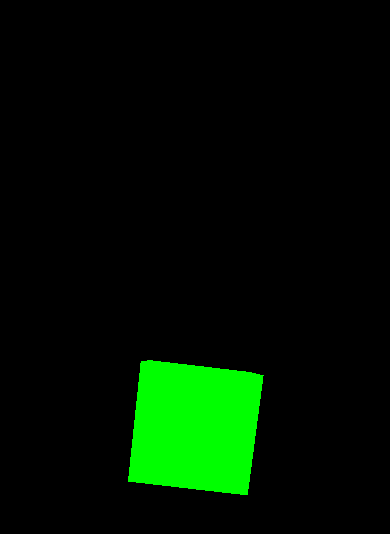
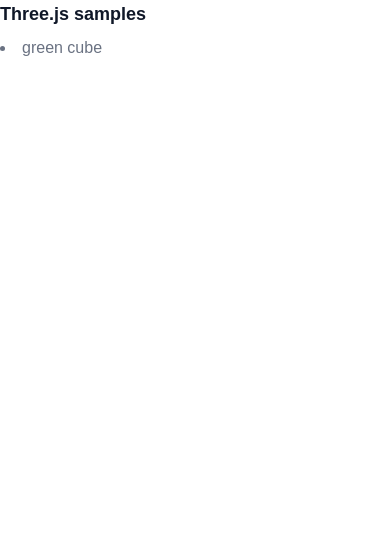
Before and after one commit to tknkaa/threejs-samples, a Next.js app: page / in a window 390 px wide. Shown: the top 534 px of the page. Built offline with nearby package versions, Linux system fonts and the light colour scheme.

Commit message:
feat: separate art works in different pages

```diff
--- /dev/null
+++ b/app/green-cube/page.tsx
@@ -0,0 +1,55 @@
+"use client";
+
+import Link from "next/link";
+import { Suspense, useEffect, useRef } from "react";
+import * as THREE from "three";
+
+export default function Home() {
+	const mountRef = useRef<HTMLDivElement | null>(null);
+
+	useEffect(() => {
+		if (!mountRef.current) return;
+		const scene = new THREE.Scene();
+		const camera = new THREE.PerspectiveCamera(
+			75,
+			window.innerWidth / window.innerHeight,
+			0.1,
+			1000,
+		);
+		const renderer = new THREE.WebGLRenderer();
+
+		renderer.setSize(window.innerWidth, window.innerHeight);
+		mountRef.current.appendChild(renderer.domElement);
+
+		const geometry = new THREE.BoxGeometry(1, 1, 1);
+		const material = new THREE.MeshBasicMaterial({ color: 0x00ff00 });
+		const cube = new THREE.Mesh(geometry, material);
+		scene.add(cube);
+
+		camera.position.z = 5;
+
+		const animate = () => {
+			requestAnimationFrame(animate);
+			cube.rotation.x += 0.01;
+			cube.rotation.y += 0.01;
+			renderer.render(scene, camera);
+		};
+		animate();
+
+		return () => {
+			if (mountRef.current) {
+				mountRef.current.removeChild(renderer.domElement);
+			}
+			renderer.dispose();
+		};
+	}, []);
+
+	return (
+		<>
+			<div className="text-white bg-black ">
+				<Link href={"/"}>Back to Home</Link>
+				<div ref={mountRef}></div>
+			</div>
+		</>
+	);
+}
--- a/app/page.tsx
+++ b/app/page.tsx
@@ -1,47 +1,16 @@
-"use client";
-
-import { useEffect, useRef } from "react";
-import * as THREE from "three";
+import Link from "next/link";
 
 export default function Home() {
-	const mountRef = useRef<HTMLDivElement | null>(null);
-
-	useEffect(() => {
-		if (!mountRef.current) return;
-		const scene = new THREE.Scene();
-		const camera = new THREE.PerspectiveCamera(
-			75,
-			window.innerWidth / window.innerHeight,
-			0.1,
-			1000,
-		);
-		const renderer = new THREE.WebGLRenderer();
-
-		renderer.setSize(window.innerWidth, window.innerHeight);
-		mountRef.current.appendChild(renderer.domElement);
-
-		const geometry = new THREE.BoxGeometry(1, 1, 1);
-		const material = new THREE.MeshBasicMaterial({ color: 0x00ff00 });
-		const cube = new THREE.Mesh(geometry, material);
-		scene.add(cube);
-
-		camera.position.z = 5;
-
-		const animate = () => {
-			requestAnimationFrame(animate);
-			cube.rotation.x += 0.01;
-			cube.rotation.y += 0.01;
-			renderer.render(scene, camera);
-		};
-		animate();
-
-		return () => {
-			if (mountRef.current) {
-				mountRef.current.removeChild(renderer.domElement);
-			}
-			renderer.dispose();
-		};
-	}, []);
-
-	return <div ref={mountRef} />;
+	return (
+		<>
+			<div className="mb-2 text-lg font-semibold text-gray-900 dark:text-white">
+				Three.js samples
+			</div>
+			<ul>
+				<li className="max-w-md space-y-1 text-gray-500 list-disc list-inside dark:text-gray-400">
+					<Link href={"/green-cube"}>green cube</Link>
+				</li>
+			</ul>
+		</>
+	);
 }
```
